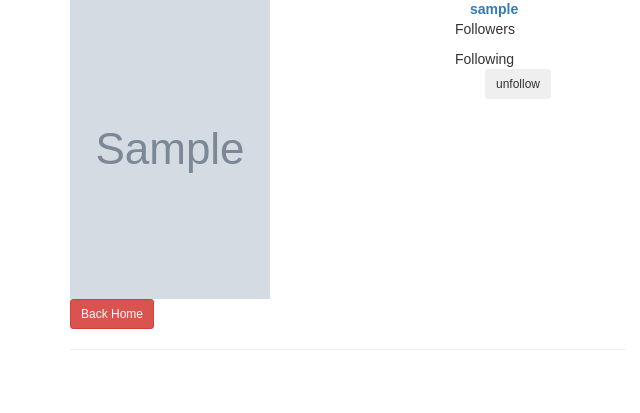
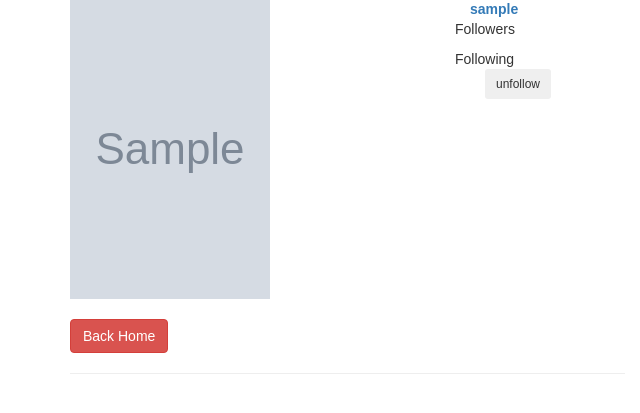
Before and after one commit to Chebichii-Lab/Instagram-Influencers, a Django app: template gram/templates/search.html in a window 1280 px wide. Shown: the part 173-586 px from the top of the page, without its empty margins (0-640 px from the left). Run offline with Django 3.2, Linux system fonts and the light colour scheme; the template is opened without the code that fills it: most values are stand-ins (such as "Sample title", 1, 10 or a date in 2020); grey boxes marked "Sample" are stand-in pictures; some libraries are stand-ins or nearby versions.

Commit message:
add button styling

```diff
--- a/gram/templates/search.html
+++ b/gram/templates/search.html
@@ -39,7 +39,8 @@
                             </div>
                         </div>
                     </div>
-                    <a class="d-block mx-auto btn btn-sm btn-danger d-block mx-auto" href="/">
+                    <br>
+                    <a class="d-block mx-auto btn btn-md btn-danger d-block mx-auto" href="/">
                         Back Home
                     </a>
                 </div>
```
